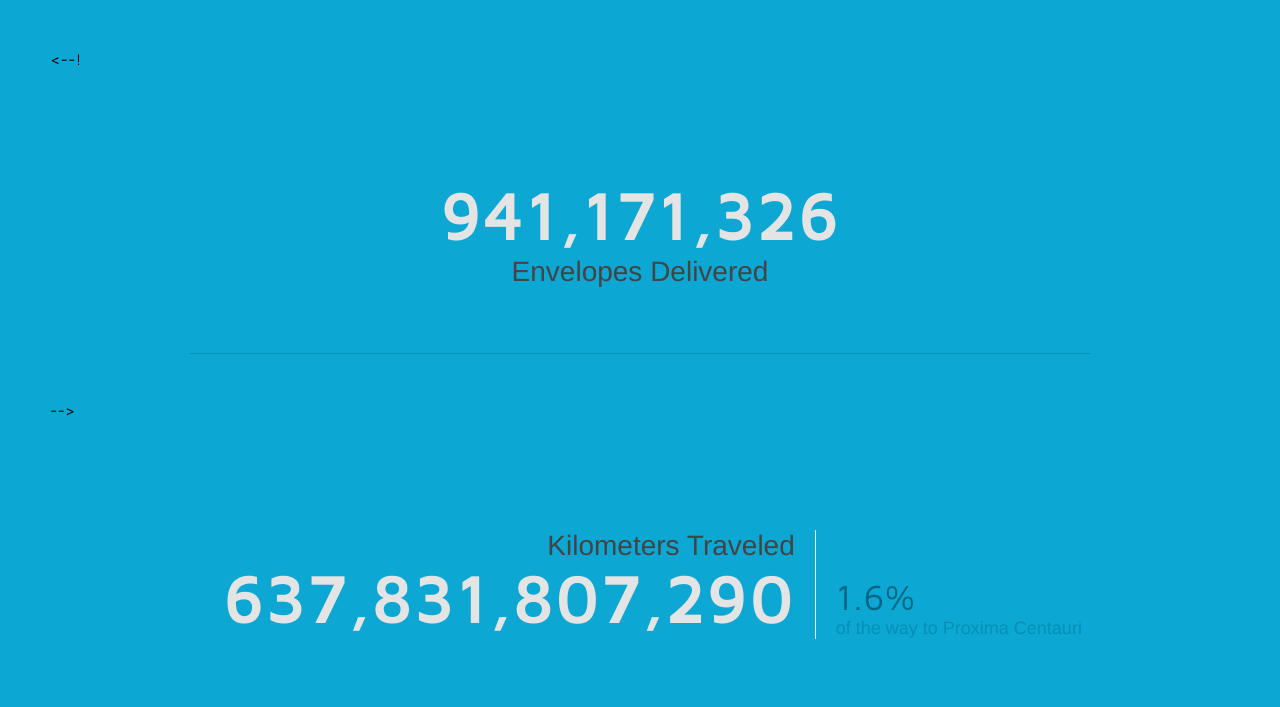
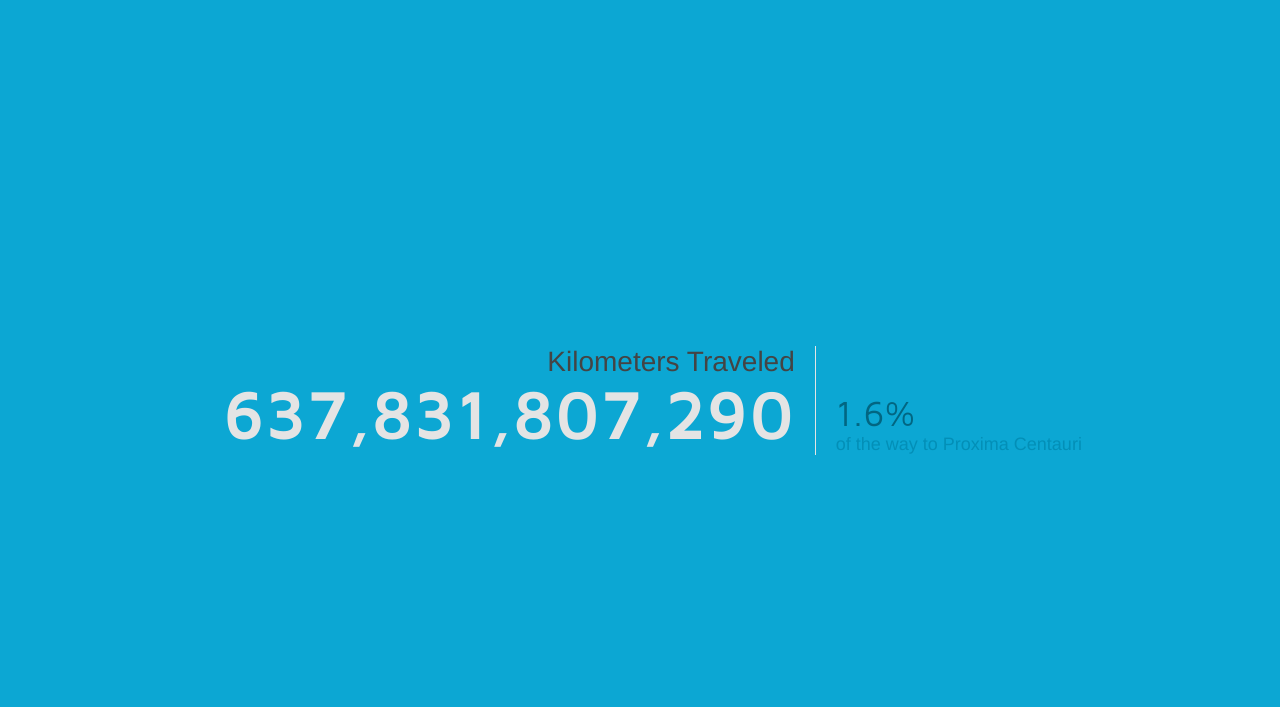
Before and after one commit to Chip-Stats/counters, a plain HTML site: page deliveries.html in a window 1280 px wide. Drawn offline with Linux system fonts and the light colour scheme; a web font is replaced by a local one.

Commit message:
Update deliveries.html

```diff
--- a/deliveries.html
+++ b/deliveries.html
@@ -121,7 +121,7 @@
 <body>
 
   <article>
-    <--! <div class="basket basket_title">
+    <!-- <div class="basket basket_title">
       <div class="main">
         <div id="totalDocsDelivered" class="numbers"></div>
         <div class="title">Envelopes Delivered</div>
```
